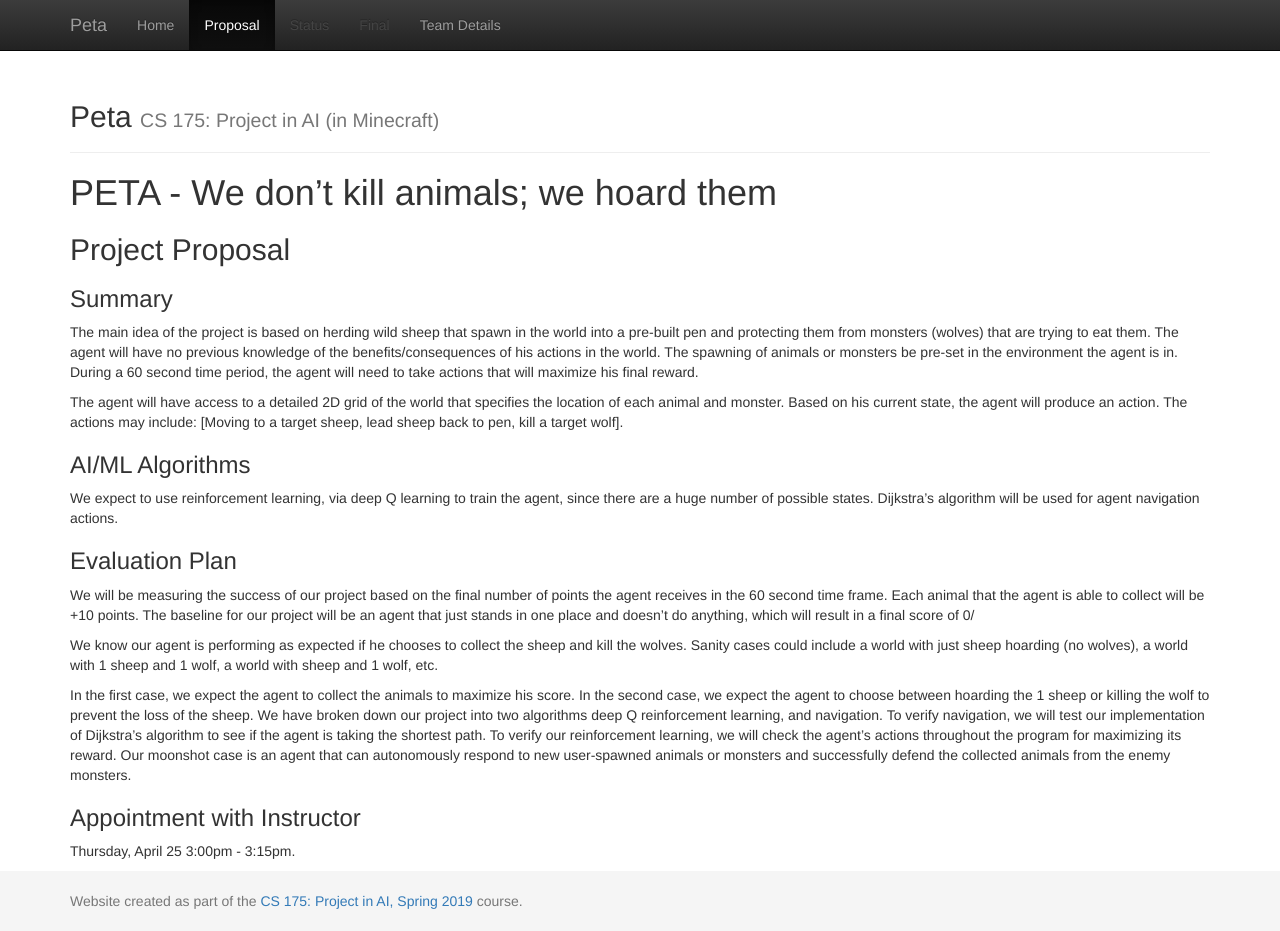
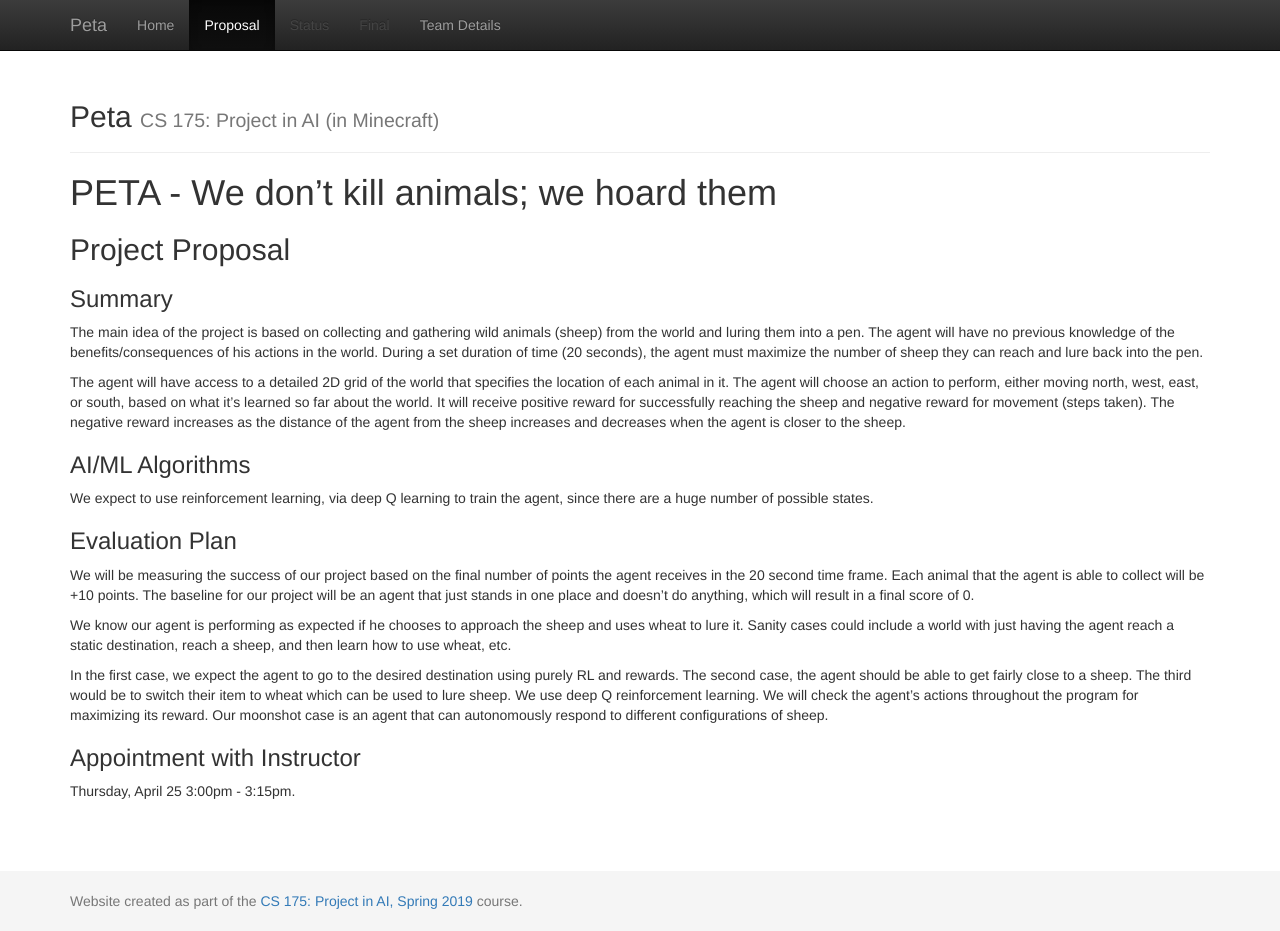
Before and after one commit to mrdanshih/pita, a Jekyll site: the page built from docs/proposal.md, in a window 1280 px wide and 931 px high. Built offline with Jekyll 4.4.1, drawn with Linux system fonts in a browser that asks for light colours.

Commit message:
Update proposal to reflect status report progress

```diff
--- a/docs/proposal.md
+++ b/docs/proposal.md
@@ -9,21 +9,21 @@ title: Proposal
 
 ### Summary
 
-The main idea of the project is based on herding wild sheep that spawn in the world into a pre-built pen and protecting them from monsters (wolves) that are trying to eat them. The agent will have no previous knowledge of the benefits/consequences of his actions in the world. The spawning of animals or monsters be pre-set in the environment the agent is in. During a 60 second time period, the agent will need to take actions that will maximize his final reward.
+The main idea of the project is based on collecting and gathering wild animals (sheep) from the world and luring them into a pen. The agent will have no previous knowledge of the benefits/consequences of his actions in the world. During a set duration of time (20 seconds), the agent must maximize the number of sheep they can reach and lure back into the pen.
 
-The agent will have access to a detailed 2D grid of the world that specifies the location of each animal and monster. Based on his current state, the agent will produce an action. The actions may include: [Moving to a target sheep, lead sheep back to pen, kill a target wolf].
+The agent will have access to a detailed 2D grid of the world that specifies the location of each animal in it. The agent will choose an action to perform, either moving north, west, east, or south, based on what it’s learned so far about the world. It will receive positive reward for successfully reaching the sheep and negative reward for movement (steps taken). The negative reward increases as the distance of the agent from the sheep increases and decreases when the agent is closer to the sheep.
 
 ### AI/ML Algorithms
 
-We expect to use reinforcement learning, via deep Q learning to train the agent, since there are a huge number of possible states. Dijkstra's algorithm will be used for agent navigation actions.
+We expect to use reinforcement learning, via deep Q learning to train the agent, since there are a huge number of possible states.
 
 ### Evaluation Plan
 
-We will be measuring the success of our project based on the final number of points the agent receives in the 60 second time frame. Each animal that the agent is able to collect will be +10 points. The baseline for our project will be an agent that just stands in one place and doesn’t do anything, which will result in a final score of 0/
+We will be measuring the success of our project based on the final number of points the agent receives in the 20 second time frame. Each animal that the agent is able to collect will be +10 points. The baseline for our project will be an agent that just stands in one place and doesn’t do anything, which will result in a final score of 0.
 
-We know our agent is performing as expected if he chooses to collect the sheep and kill the wolves. Sanity cases could include  a world with just sheep hoarding (no wolves), a world with 1 sheep and 1 wolf, a world with sheep and 1 wolf, etc.
+We know our agent is performing as expected if he chooses to approach the sheep and uses wheat to lure it. Sanity cases could include a world with just having the agent reach a static destination, reach a sheep, and then learn how to use wheat, etc.
 
-In the first case, we expect the agent to collect the animals to maximize his score. In the second case, we expect the agent to choose between hoarding the 1 sheep or killing the wolf to prevent the loss of the sheep. We have broken down our project into two algorithms deep Q reinforcement learning, and navigation. To verify navigation, we will test our implementation of Dijkstra’s algorithm to see if the agent is taking the shortest path. To verify our reinforcement learning, we will check the agent’s actions throughout the program for maximizing its reward. Our moonshot case is an agent that can autonomously respond to new user-spawned animals or monsters and successfully defend the collected animals from the enemy monsters.
+In the first case, we expect the agent to go to the desired destination using purely RL and rewards. The second case, the agent should be able to get fairly close to a sheep.  The third would be to switch their item to wheat which can be used to lure sheep. We use deep Q reinforcement learning. We will check the agent’s actions throughout the program for maximizing its reward. Our moonshot case is an agent that can autonomously respond to different configurations of sheep.
 
 ### Appointment with Instructor
 
```
